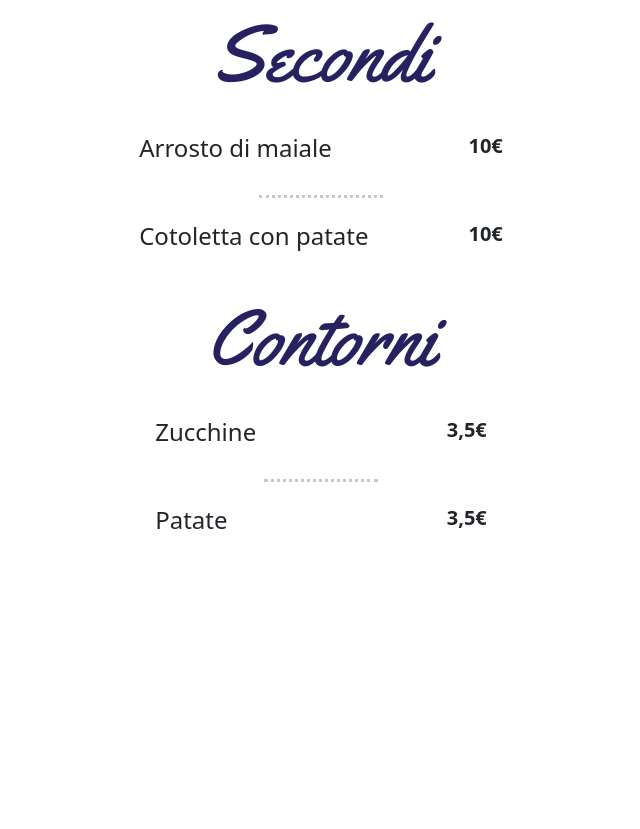
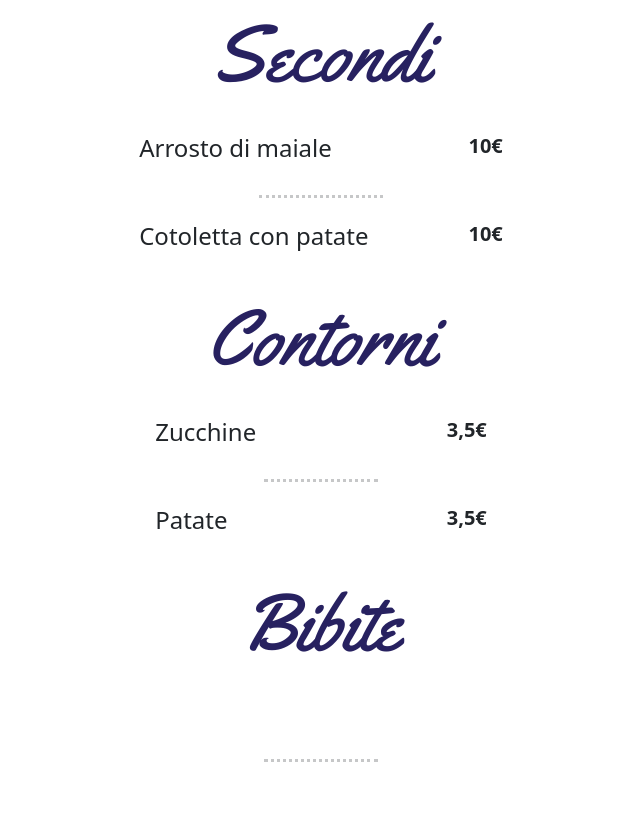
Before and after one commit to giuliarappo/Sombre-menu, a plain HTML site: page index.html in a window 1280 px wide. Shown: the part 963-1792 px from the top of the page, without its empty margins (319-959 px from the left). Before the commit the page ends 1546 px from the top, so only its background shows below. Drawn offline with nearby package versions, Linux system fonts and the light colour scheme; files whose address does not match are found by name.

Commit message:
aggiunge bibite tag

```diff
--- a/index.html
+++ b/index.html
@@ -104,6 +104,24 @@
                 <p class="dettagli mb-0">dettagli</p>
             </div>
         </div>
+        <div class="bibite m-3">
+            <h1 class="text-center display-1 m-4">Bibite</h1>
+            <div class="schede px-4 py-2">
+                <div class="d-flex">
+                    <h4 class="bibita" id="antipasto1"></h4>
+                    <h5><strong class="prezzoBibita"></strong></h5>
+                </div>
+                <p class="dettagli mb-0">dettagli</p>
+            </div>
+            <hr>
+            <div class="schede px-4 py-2">
+                <div class="d-flex">
+                    <h4 class="bibita" id="antipasto1"></h4>
+                    <h5><strong class="prezzoBibita"></strong></h5>
+                </div>
+                <p class="dettagli mb-0">dettagli</p>
+            </div>
+        </div>
     </div>
 </body>
 </html>
```
